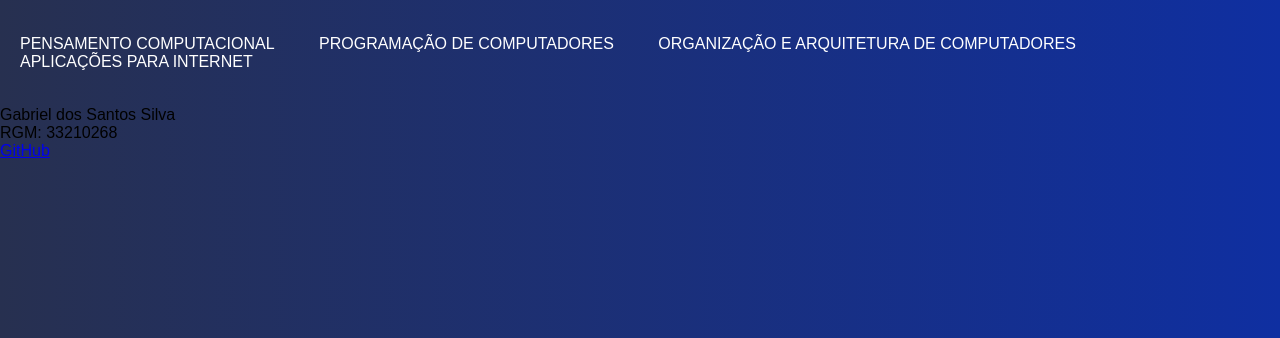
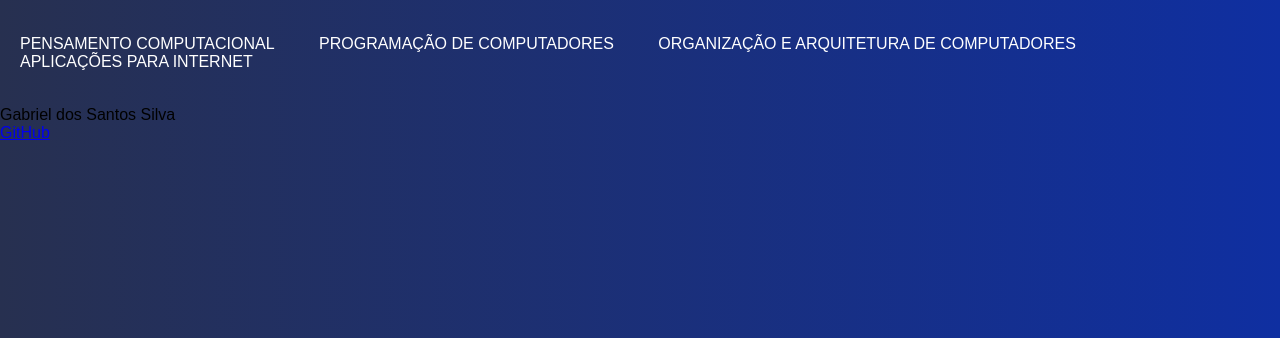
Before and after one commit to gabrieldossant/tutorial-courses, a plain HTML site: page main/index.html in a window 1280 px wide. Shown: the top 338 px of the page. Drawn offline with Linux system fonts and the light colour scheme.

Commit message:
finish project

```diff
--- a/main/index.html
+++ b/main/index.html
@@ -22,7 +22,6 @@
     </div>
     <footer>
         <p>Gabriel dos Santos Silva</p>
-        <p>RGM: 33210268</p>
         <a href="https://github.com/gabrieldossant" target="_blank">GitHub</a>
     </footer>
 </body>
```
Also changed, not shown: 1 other file.
